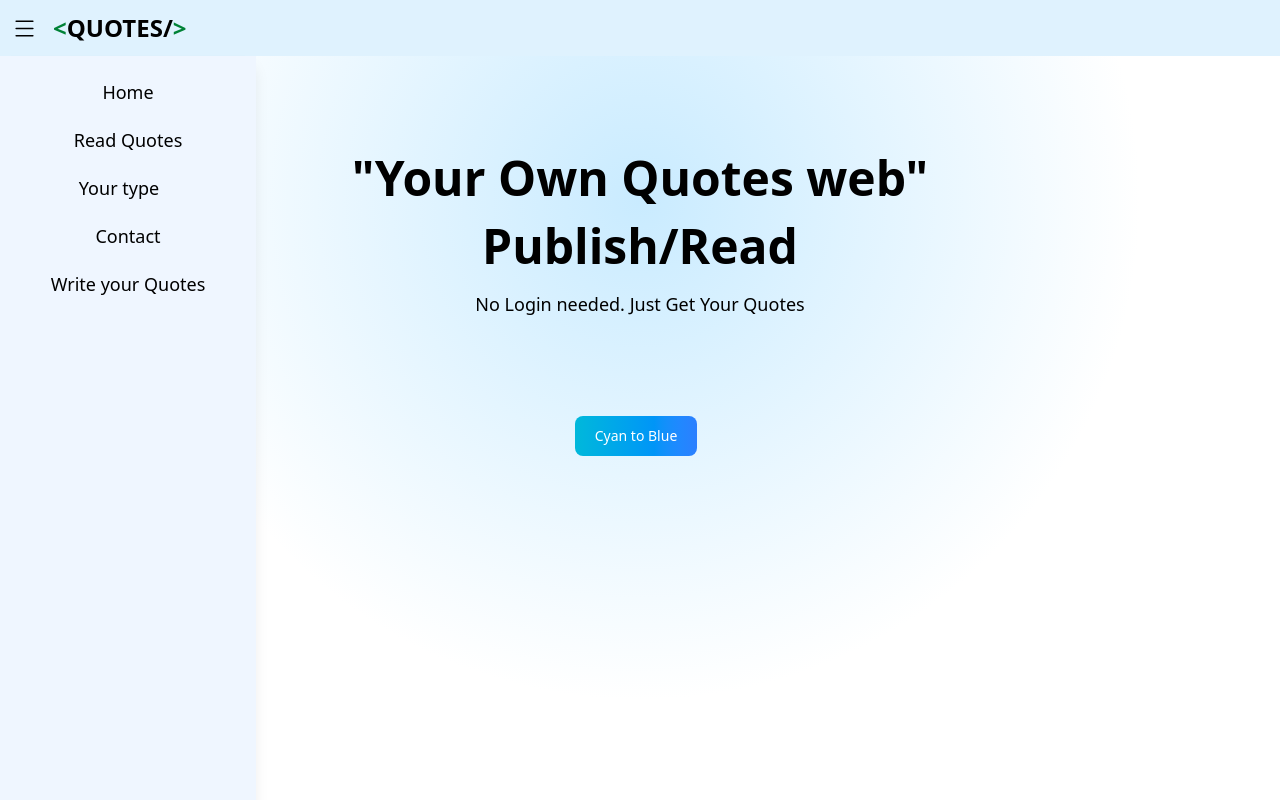
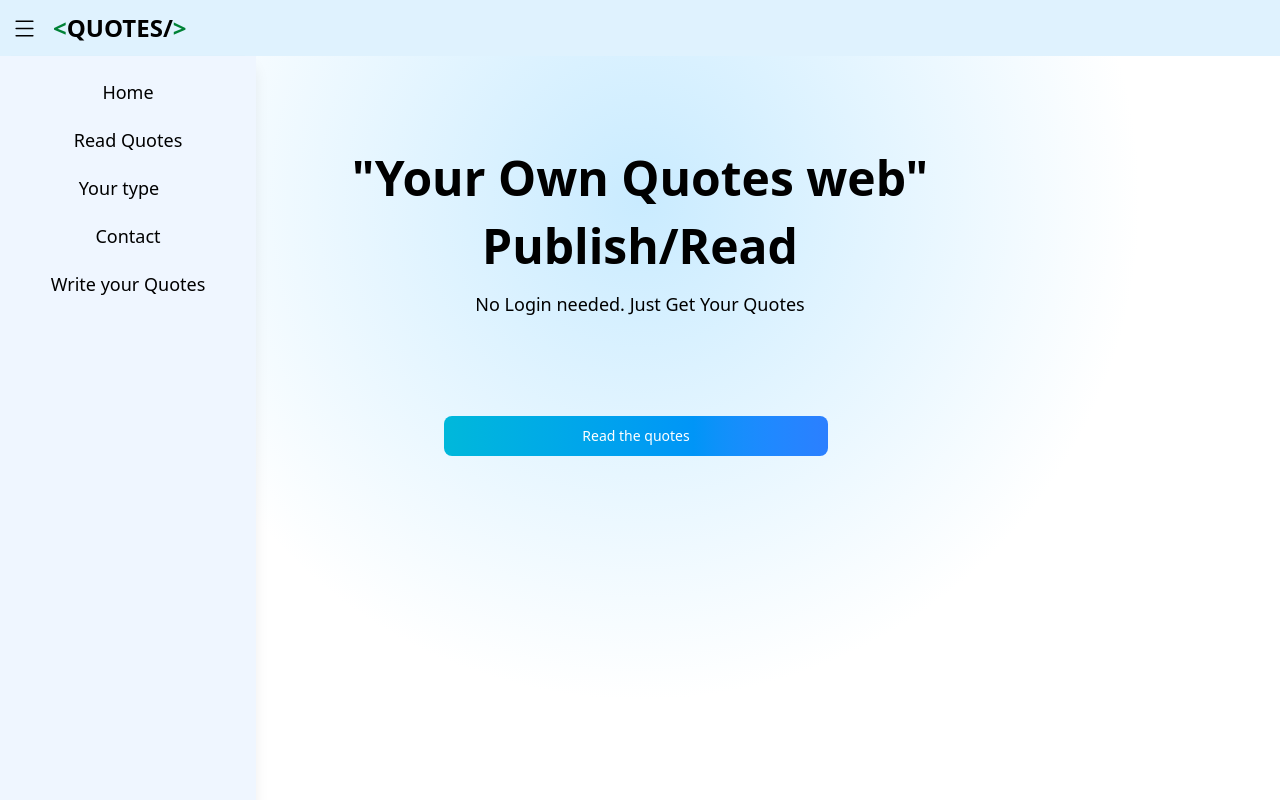
Before and after one commit to hamidul-islam-1122/quotes, a Next.js app: page / in a window 1280 px wide. Built offline with nearby package versions, Linux system fonts and the light colour scheme; some icons are missing.

Commit message:
10/27 commit

```diff
--- a/app/page.js
+++ b/app/page.js
@@ -3,8 +3,8 @@
 export default function Home() {
   return (
     <>
-    <Navbar/>
-       <section>
+      <Navbar />
+      <section>
         <div className="hero-section container mx-auto ">
           <div className="main flex items-center justify-center flex-col h-90  gap-5">
             <p className="font-bold text-5xl">
@@ -21,7 +21,7 @@
       </section>
       <section className="section2 flex items-center justify-center">
 
-          <button type="button" className="text-white bg-gradient-to-r from-cyan-500 to-blue-500 hover:bg-gradient-to-bl focus:ring-4 focus:outline-none focus:ring-cyan-300 dark:focus:ring-cyan-800 font-medium rounded-lg text-sm px-5 py-2.5 text-center me-2 mb-2">Cyan to Blue</button>
+        <button type="button" className="text-white bg-gradient-to-r w-sm from-cyan-500 to-blue-500 hover:bg-gradient-to-bl focus:ring-4 focus:outline-none focus:ring-cyan-300 dark:focus:ring-cyan-800 font-medium rounded-lg text-sm px-5 py-2.5 text-center me-2 mb-2">Read the quotes</button>
 
       </section>
     </>
```
